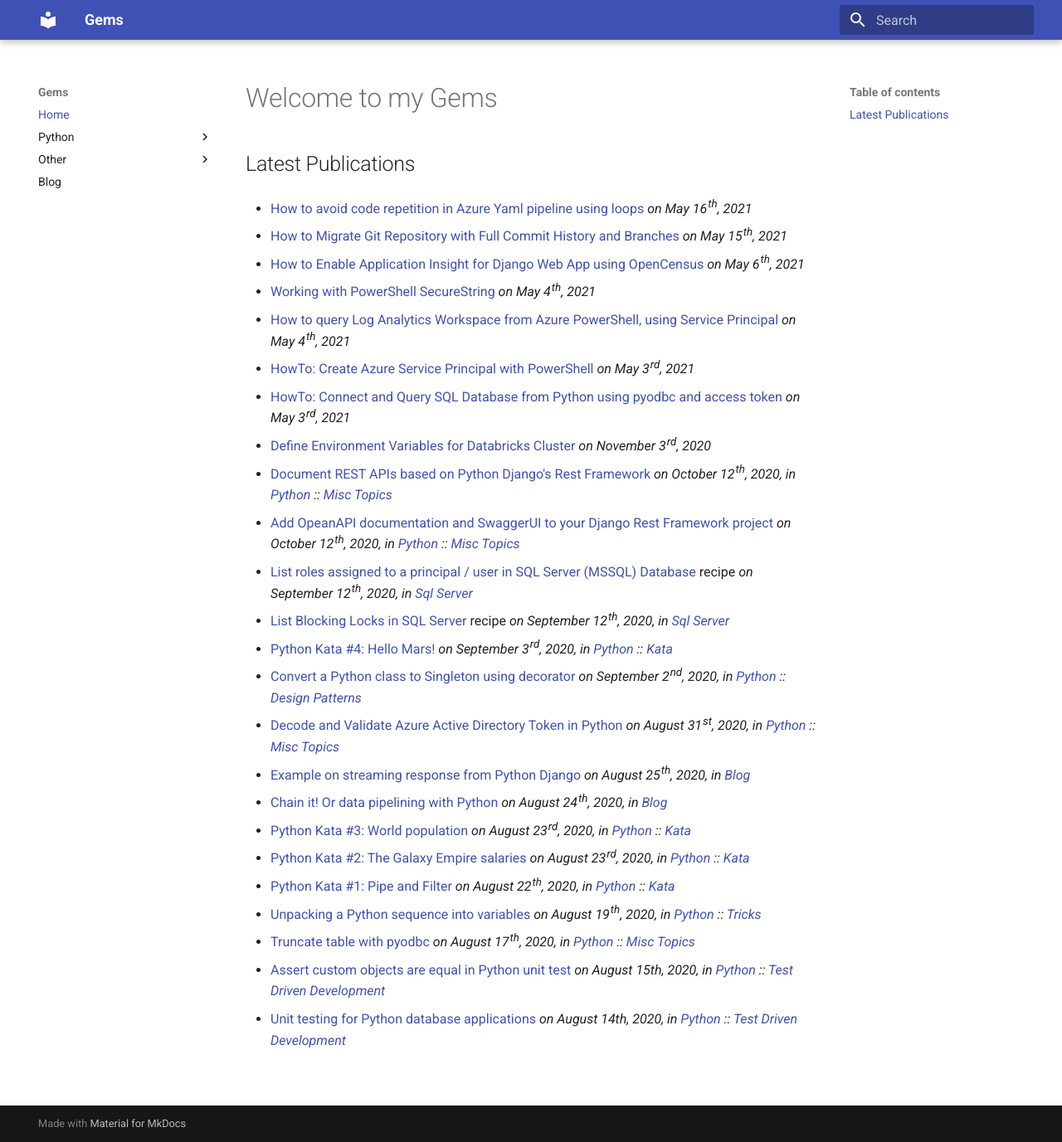
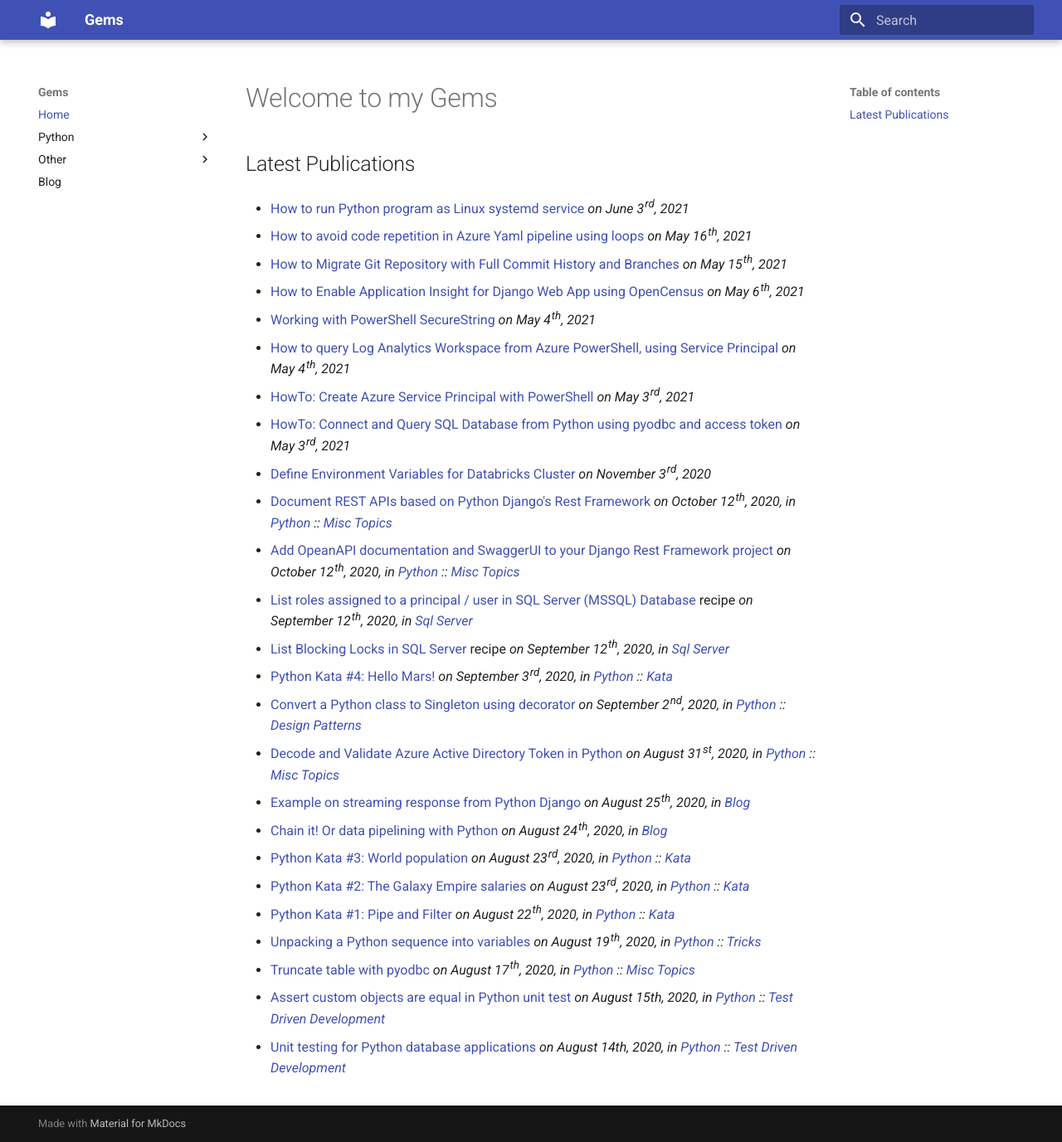
Before and after one commit to ivangeorgiev/gems, an MkDocs documentation site: the page built from docs/index.md, in a window 1280 px wide and 1377 px high. Shown: the whole window at 83% size. Built offline with MkDocs 1.6.1 and Material for MkDocs 9.7.7, drawn with Linux system fonts in a browser that asks for light colours.

Commit message:
small edit

```diff
--- a/docs/index.md
+++ b/docs/index.md
@@ -1,6 +1,9 @@
 # Welcome to my Gems
 
 ## Latest Publications
+
+* [How to run Python program as Linux systemd service](python/misc/python-run-program-as-service.md)
+  *on June 3<sup>rd</sup>, 2021*
 
 * [How to avoid code repetition in Azure Yaml pipeline using loops](devops/azure-pipelines-use-each-loop.md)
   *on May 16<sup>th</sup>, 2021*
```
Also changed, not shown: docs/python/misc/python-run-program-as-service.md (+1 -1 lines).
